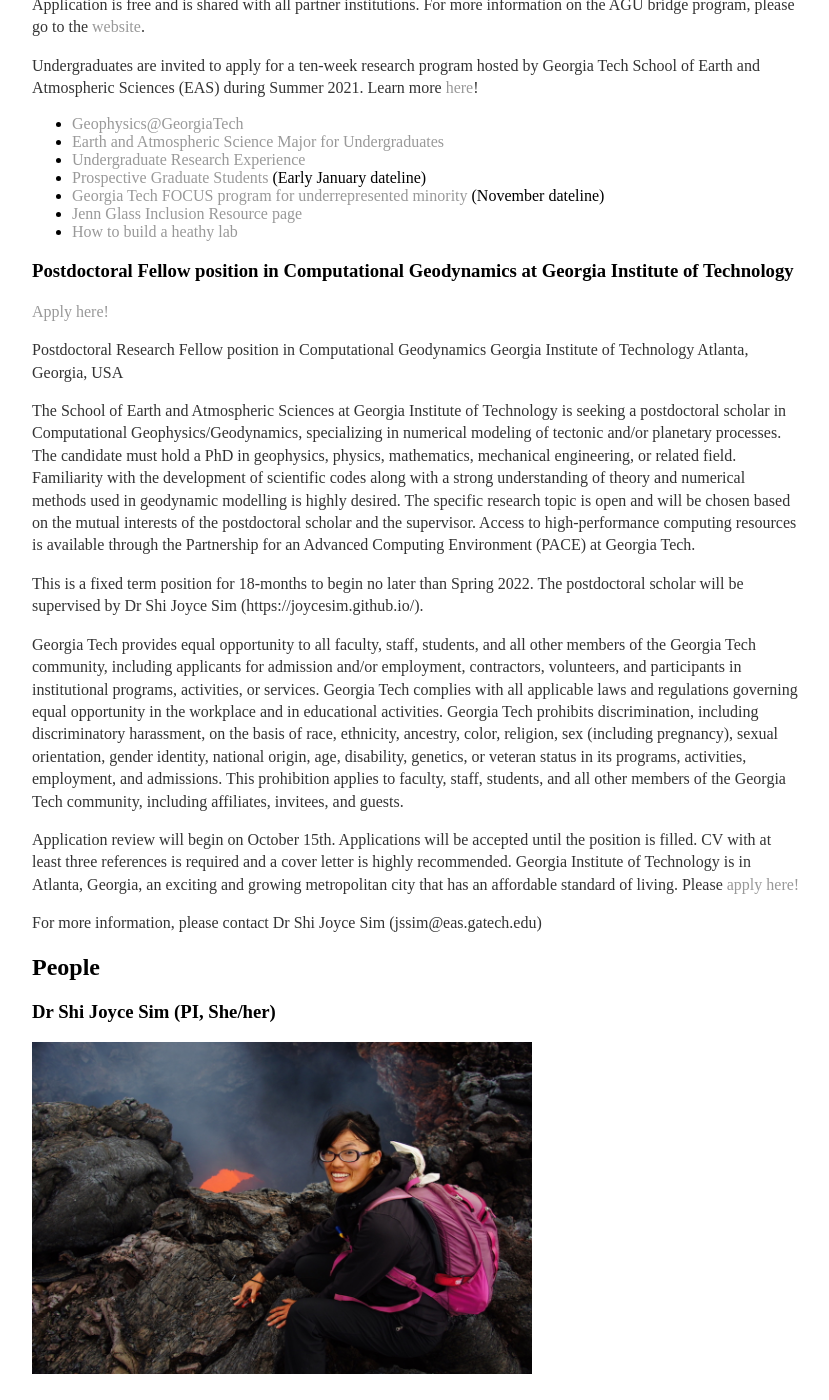
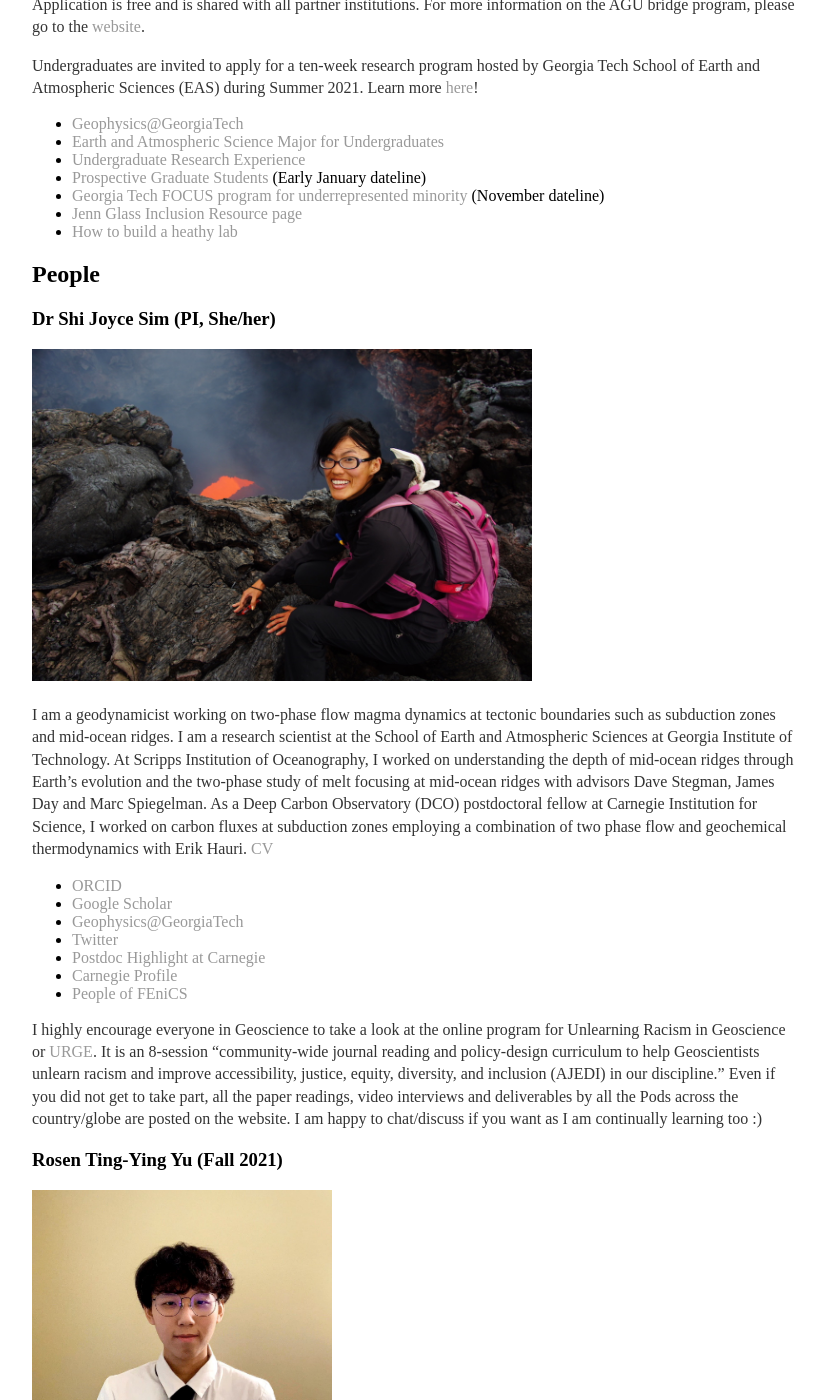
Before and after one commit to joycesim/joycesim.github.io, a Jekyll site: the page built from group/index.md, in a window 1280 px wide and 1400 px high, scrolled down 490 px. Shown: the whole window, without its empty margins (224-1053 px from the left). Built offline with Jekyll 4.4.1, drawn with Linux system fonts in a browser that asks for light colours.

Commit message:
Edit out the postdoc ad

```diff
--- a/group/index.md
+++ b/group/index.md
@@ -21,22 +21,22 @@
 * [Jenn Glass Inclusion Resource page](http://www.jenniferglass.com/Jennifer_Glass/Inclusion.html)
 * [How to build a heathy lab](https://www.nature.com/collections/pmlcrkkyyq)
 
-### Postdoctoral Fellow position in Computational Geodynamics at Georgia Institute of Technology
-[Apply here!](https://careers.hprod.onehcm.usg.edu/psc/careers/CAREERS/HRMS/c/HRS_HRAM_FL.HRS_CG_SEARCH_FL.GBL?Page=HRS_APP_JBPST_FL&Action=U&FOCUS=Applicant&SiteId=03000&JobOpeningId=230846&PostingSeq=1&)
+<!--- ### Postdoctoral Fellow position in Computational Geodynamics at Georgia Institute of Technology --->
+<!--- [Apply here!](https://careers.hprod.onehcm.usg.edu/psc/careers/CAREERS/HRMS/c/HRS_HRAM_FL.HRS_CG_SEARCH_FL.GBL?Page=HRS_APP_JBPST_FL&Action=U&FOCUS=Applicant&SiteId=03000&JobOpeningId=230846&PostingSeq=1&)   --->
 
-Postdoctoral Research Fellow position in Computational Geodynamics
-Georgia Institute of Technology
-Atlanta, Georgia, USA
+<!---Postdoctoral Research Fellow position in Computational Geodynamics --->
+<!---Georgia Institute of Technology--->
+<!---Atlanta, Georgia, USA--->
 
-The School of Earth and Atmospheric Sciences at Georgia Institute of Technology is seeking a postdoctoral scholar in Computational Geophysics/Geodynamics, specializing in numerical modeling of tectonic and/or planetary processes. The candidate must hold a PhD in geophysics, physics, mathematics, mechanical engineering, or related field. Familiarity with the development of scientific codes along with a strong understanding of theory and numerical methods used in geodynamic modelling is highly desired. The specific research topic is open and will be chosen based on the mutual interests of the postdoctoral scholar and the supervisor. Access to high-performance computing resources is available through the Partnership for an Advanced Computing Environment (PACE) at Georgia Tech.
+<!---The School of Earth and Atmospheric Sciences at Georgia Institute of Technology is seeking a postdoctoral scholar in Computational Geophysics/Geodynamics, specializing in numerical modeling of tectonic and/or planetary processes. The candidate must hold a PhD in geophysics, physics, mathematics, mechanical engineering, or related field. Familiarity with the development of scientific codes along with a strong understanding of theory and numerical methods used in geodynamic modelling is highly desired. The specific research topic is open and will be chosen based on the mutual interests of the postdoctoral scholar and the supervisor. Access to high-performance computing resources is available through the Partnership for an Advanced Computing Environment (PACE) at Georgia Tech.--->
 
-This is a fixed term position for 18-months to begin no later than Spring 2022. The postdoctoral scholar will be supervised by Dr Shi Joyce Sim (https://joycesim.github.io/).
+<!---This is a fixed term position for 18-months to begin no later than Spring 2022. The postdoctoral scholar will be supervised by Dr Shi Joyce Sim (https://joycesim.github.io/).  --->
 
-Georgia Tech provides equal opportunity to all faculty, staff, students, and all other members of the Georgia Tech community, including applicants for admission and/or employment, contractors, volunteers, and participants in institutional programs, activities, or services. Georgia Tech complies with all applicable laws and regulations governing equal opportunity in the workplace and in educational activities. Georgia Tech prohibits discrimination, including discriminatory harassment, on the basis of race, ethnicity, ancestry, color, religion, sex (including pregnancy), sexual orientation, gender identity, national origin, age, disability, genetics, or veteran status in its programs, activities, employment, and admissions. This prohibition applies to faculty, staff, students, and all other members of the Georgia Tech community, including affiliates, invitees, and guests.
+<!---Georgia Tech provides equal opportunity to all faculty, staff, students, and all other members of the Georgia Tech community, including applicants for admission and/or employment, contractors, volunteers, and participants in institutional programs, activities, or services. Georgia Tech complies with all applicable laws and regulations governing equal opportunity in the workplace and in educational activities. Georgia Tech prohibits discrimination, including discriminatory harassment, on the basis of race, ethnicity, ancestry, color, religion, sex (including pregnancy), sexual orientation, gender identity, national origin, age, disability, genetics, or veteran status in its programs, activities, employment, and admissions. This prohibition applies to faculty, staff, students, and all other members of the Georgia Tech community, including affiliates, invitees, and guests.--->
 
-Application review will begin on October 15th. Applications will be accepted until the position is filled. CV with at least three references is required and a cover letter is highly recommended. Georgia Institute of Technology is in Atlanta, Georgia, an exciting and growing metropolitan city that has an affordable standard of living. Please [apply here!](https://careers.hprod.onehcm.usg.edu/psc/careers/CAREERS/HRMS/c/HRS_HRAM_FL.HRS_CG_SEARCH_FL.GBL?Page=HRS_APP_JBPST_FL&Action=U&FOCUS=Applicant&SiteId=03000&JobOpeningId=230846&PostingSeq=1&)
+<!---Application review will begin on October 15th. Applications will be accepted until the position is filled. CV with at least three references is required and a cover letter is highly recommended. Georgia Institute of Technology is in Atlanta, Georgia, an exciting and growing metropolitan city that has an affordable standard of living. Please [apply here!](https://careers.hprod.onehcm.usg.edu/psc/careers/CAREERS/HRMS/c/HRS_HRAM_FL.HRS_CG_SEARCH_FL.GBL?Page=HRS_APP_JBPST_FL&Action=U&FOCUS=Applicant&SiteId=03000&JobOpeningId=230846&PostingSeq=1&)--->
 
-For more information, please contact Dr Shi Joyce Sim (jssim@eas.gatech.edu)
+<!---For more information, please contact Dr Shi Joyce Sim (jssim@eas.gatech.edu)--->
 
 ## People
 
```
